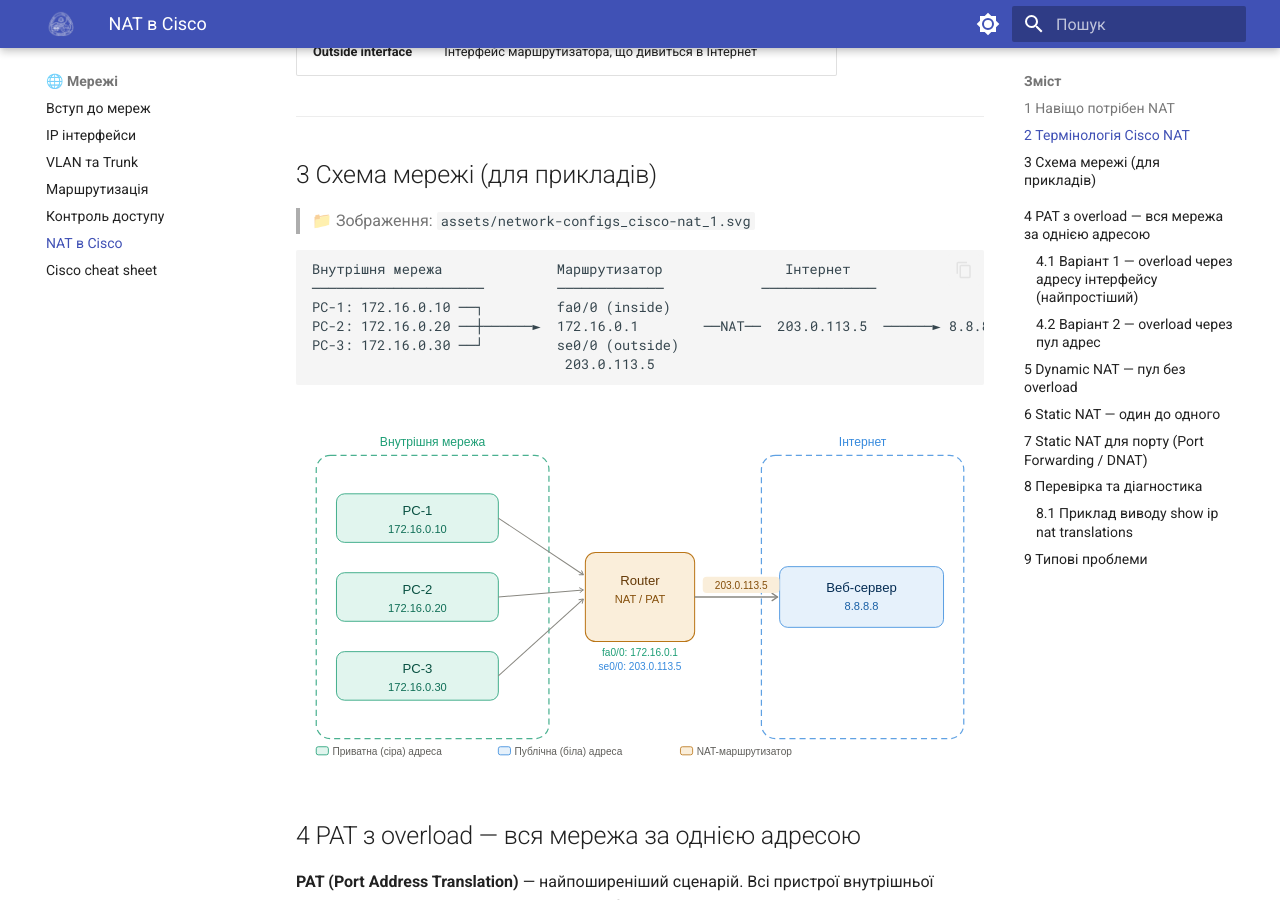
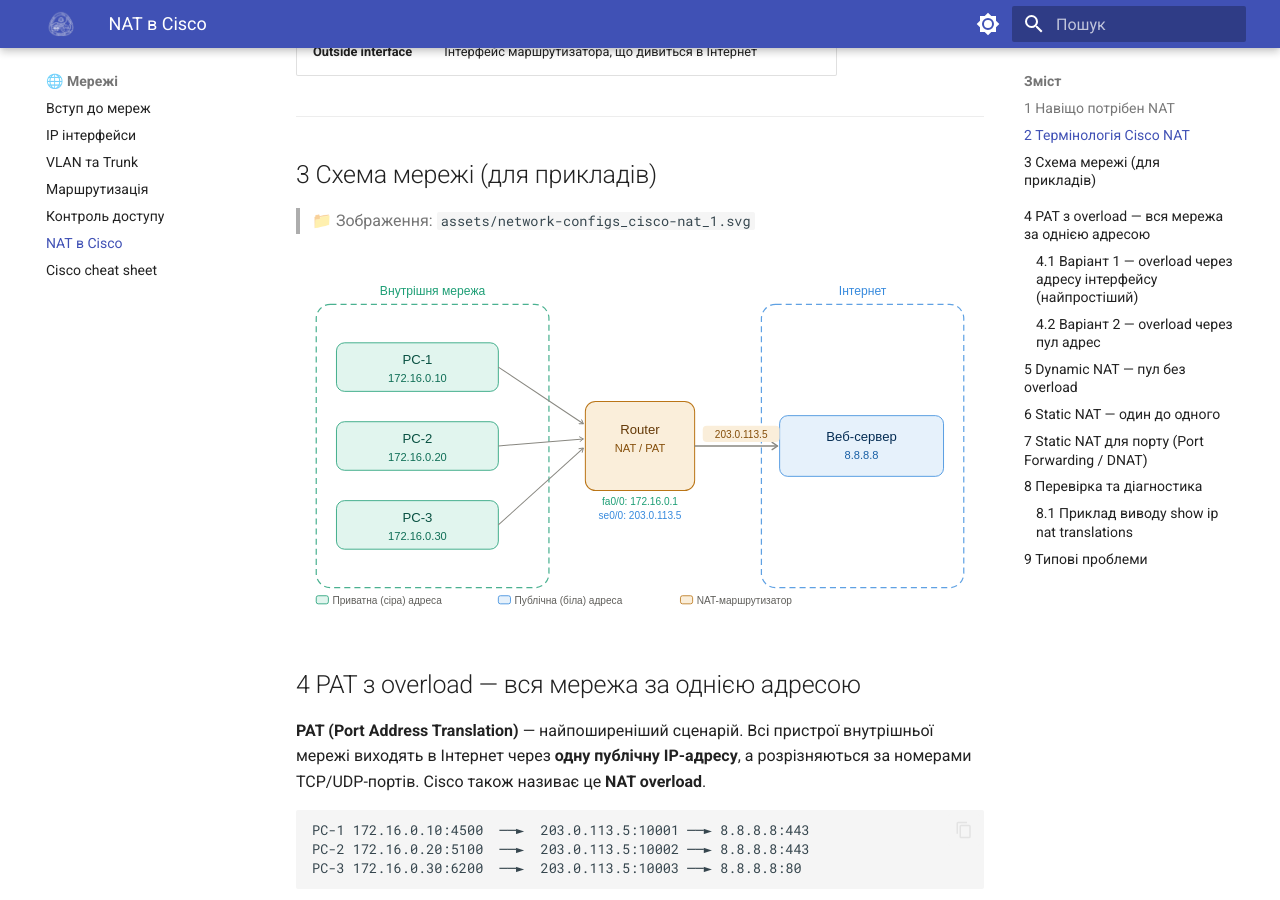
Before and after one commit to left769/21-docs, an MkDocs documentation site: the page built from docs/network-configs/cisco-nat.md, in a window 1280 px wide and 900 px high, scrolled down 1115 px. Built offline with MkDocs 1.6.1 and Material for MkDocs 9.7.7, drawn with Linux system fonts in a browser that asks for light colours.

Commit message:
added cisco NAT

````diff
--- a/docs/network-configs/cisco-nat.md
+++ b/docs/network-configs/cisco-nat.md
@@ -34,15 +34,6 @@ IPv4-адреси публічного простору — вичерпний
 ## 3 Схема мережі (для прикладів)
 
 > 📁 Зображення: `assets/network-configs_cisco-nat_1.svg`
-
-```
-Внутрішня мережа              Маршрутизатор               Інтернет
-─────────────────────         ─────────────            ──────────────
-PC-1: 172.16.0.10 ──┐         fa0/0 (inside)
-PC-2: 172.16.0.20 ──┼──────►  172.16.0.1        ──NAT──  203.0.113.5  ──────► 8.8.8.8
-PC-3: 172.16.0.30 ──┘         se0/0 (outside)
-                               203.0.113.5
-```
 
 ![Схема мережі NAT](../assets/network-configs_cisco-nat_1.svg)
 ---
````
